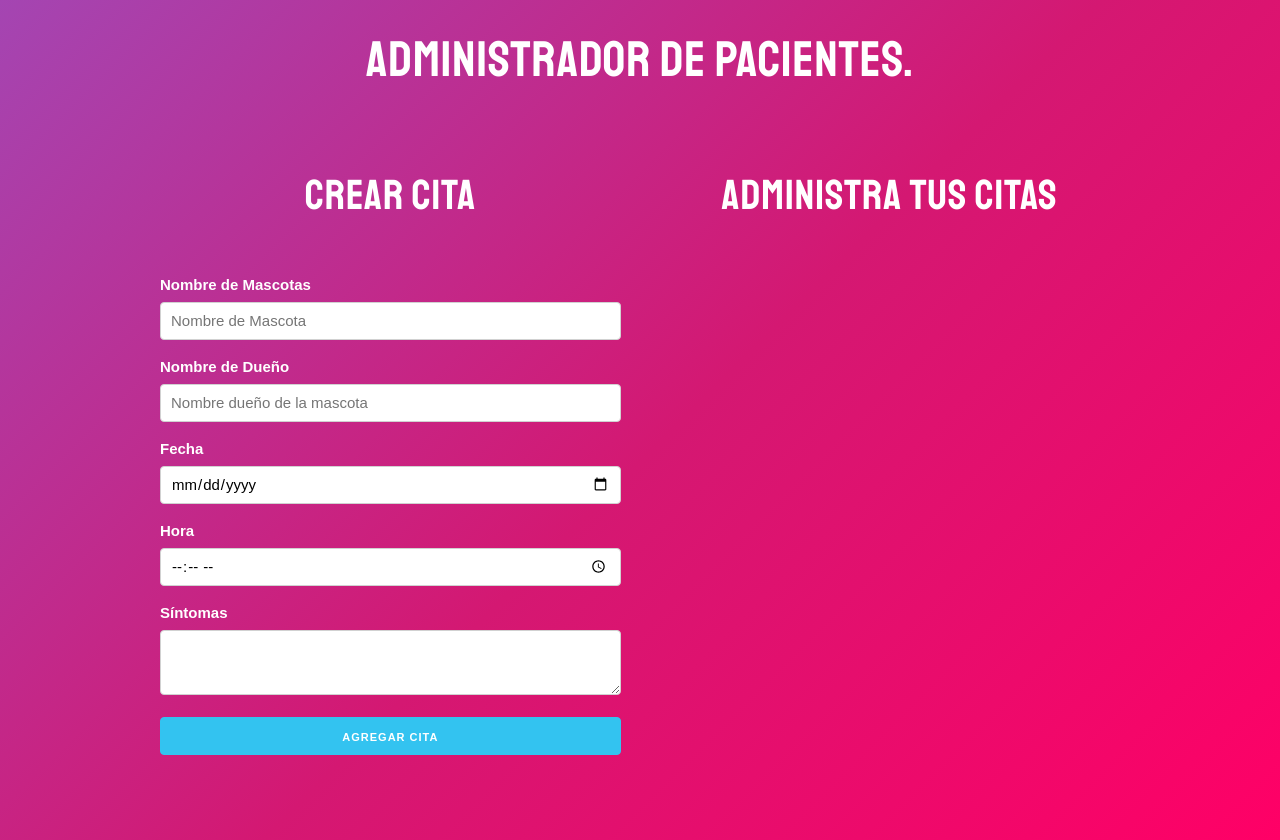
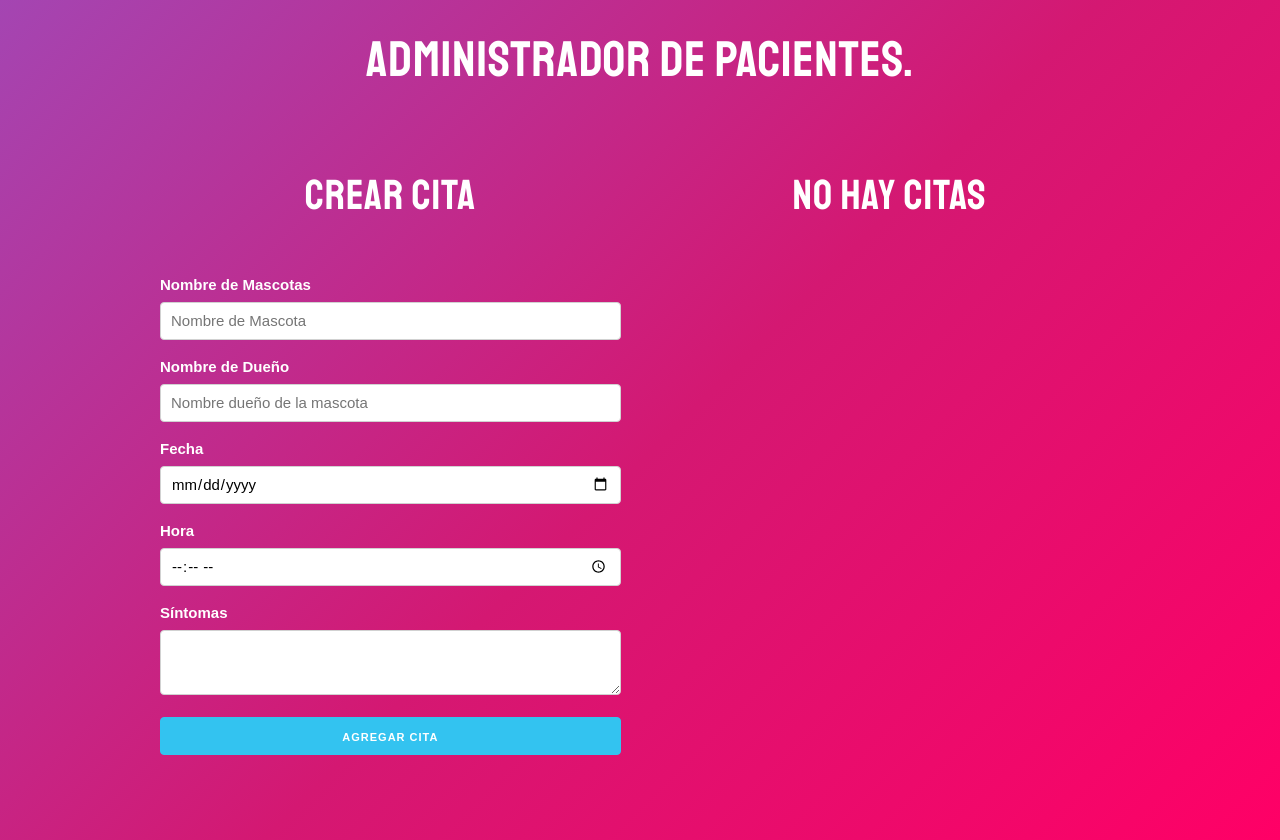
Before and after one commit to MiggBriones/react-citas, a React (Create React App) app: page / in a window 1280 px wide. Built offline with nearby package versions, Linux system fonts and the light colour scheme; the HTML template or start-up script is replaced by a standard one.

Commit message:
Se agrega un mensaje condicional si hay citas o no, para gestión de Citas.

```diff
--- a/src/App.js
+++ b/src/App.js
@@ -21,6 +21,10 @@
     guardarCitas(nuevasCitas);
   }
 
+  // Mensaje condicional
+ const titulo = citas.length === 0 ? 'No hay citas' : 'Administra tus citas';
+
+
 
   return (
     <Fragment>
@@ -34,7 +38,7 @@
             />
           </div>
           <div className="one-half column">
-            <h2>Administra tus Citas</h2>
+            <h2>{titulo}</h2>
             {citas.map(cita => (
               <Cita
                 key={cita.id}
```
